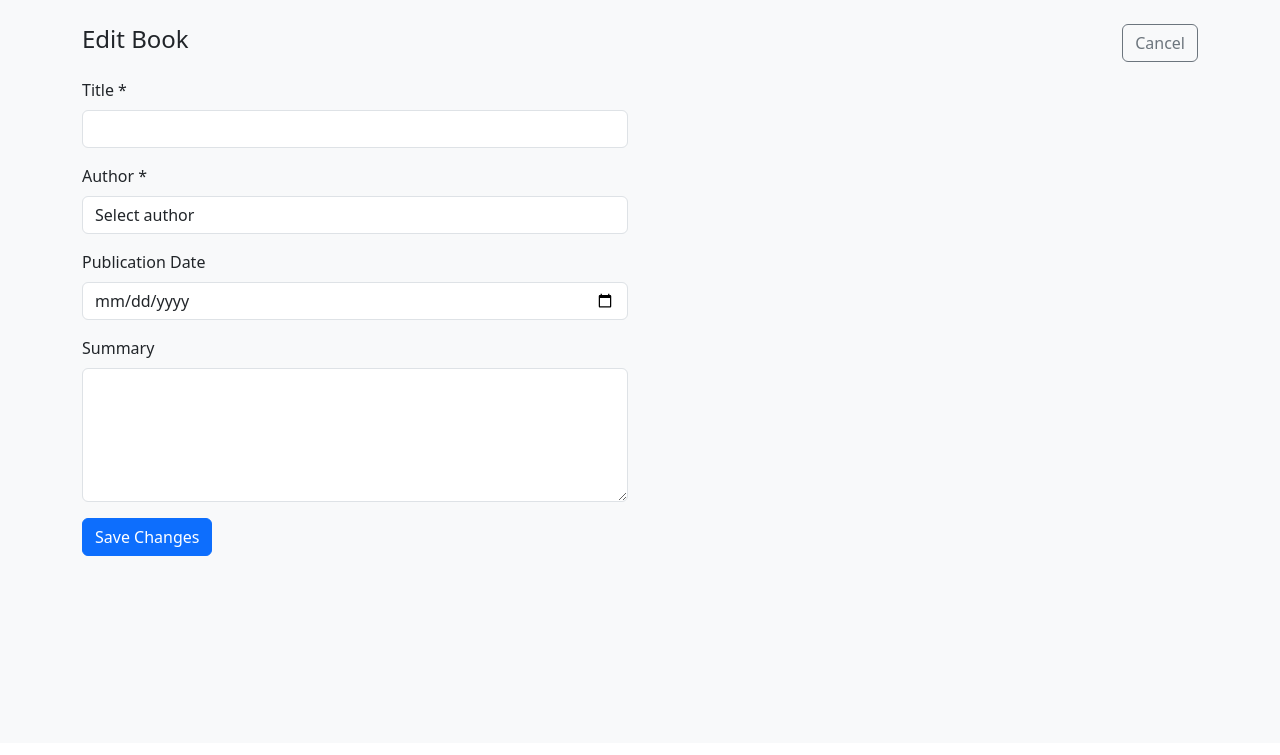
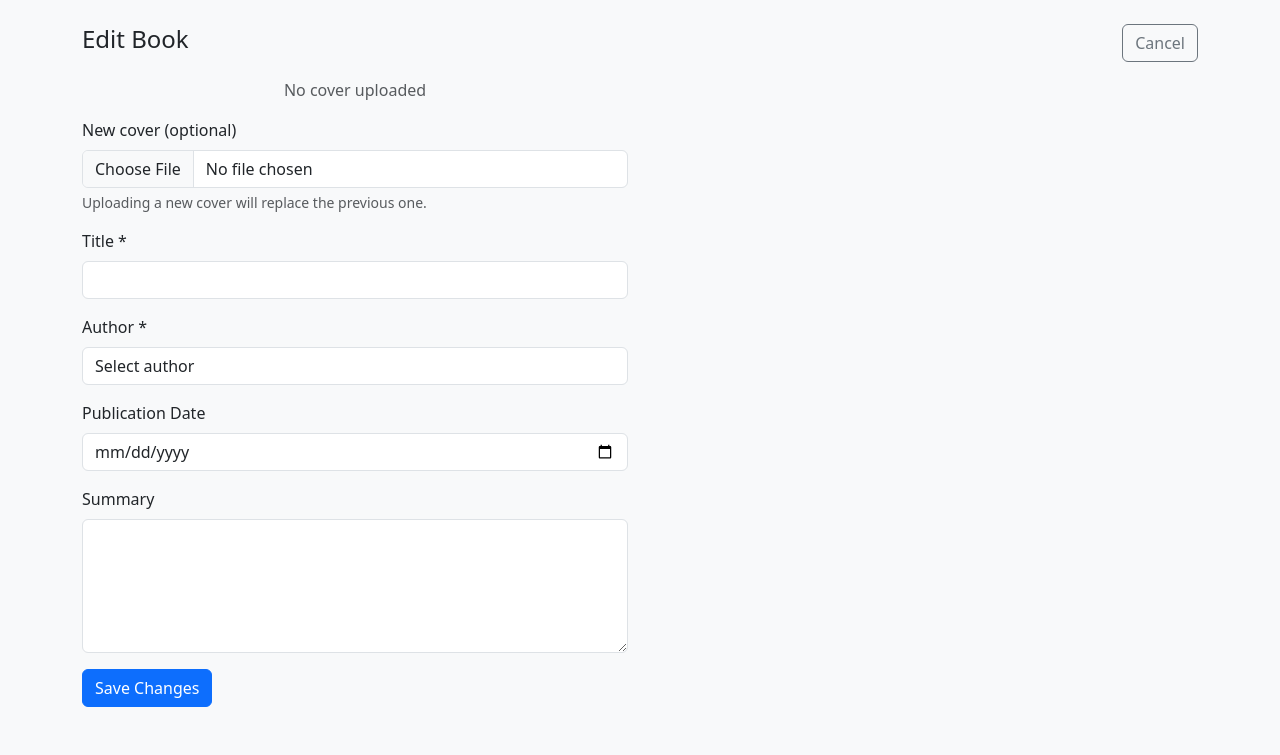
Before and after one commit to elbug-py/sa-assignment-1-group-13-deportes-melipilla, a Django app: template frontend/templates/books/edit.html in a window 1280 px wide. Shown: the part 57-812 px from the top of the page. Before the commit the page ends 613 px from the top, so only its background shows below. Run offline with Django 5.2, Linux system fonts and the light colour scheme; the template is opened without the code that fills it, so the values that code supplies are empty.

Commit message:
fix del edit

```diff
--- a/frontend/templates/books/edit.html
+++ b/frontend/templates/books/edit.html
@@ -8,8 +8,31 @@
 
 <div class="row">
   <div class="col-md-8 col-lg-6">
-    <form method="post">
+    <form method="post" enctype="multipart/form-data">
       {% csrf_token %}
+
+      {# --- vista previa de la portada actual --- #}
+      <div class="mb-3 text-center">
+        {% if book.cover_image %}
+          <img src="/media/{{ book.cover_image }}" alt="{{ book.name }}"
+              class="img-fluid rounded mb-2" style="max-height: 220px; object-fit: cover;">
+          <div class="form-check">
+            <input class="form-check-input" type="checkbox" name="remove_cover" id="remove_cover">
+            <label class="form-check-label" for="remove_cover">
+              Remove current cover
+            </label>
+          </div>
+        {% else %}
+          <div class="text-muted">No cover uploaded</div>
+        {% endif %}
+      </div>
+
+      <div class="mb-3">
+        <label class="form-label">New cover (optional)</label>
+        <input type="file" class="form-control" name="cover_image" accept="image/*">
+        <div class="form-text">Uploading a new cover will replace the previous one.</div>
+      </div>
+
       <div class="mb-3">
         <label class="form-label">Title *</label>
         <input type="text" class="form-control" name="name" value="{{ book.name }}" required>
```
Also changed, not shown: frontend/templates/authors/edit.html (+24 -1 lines).
